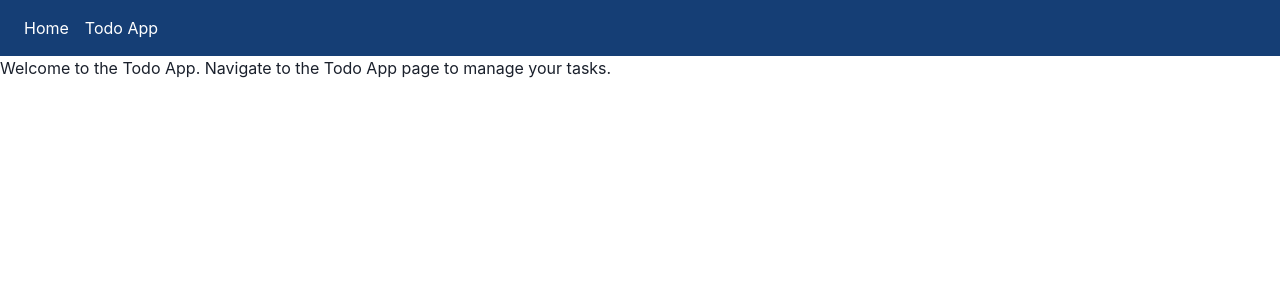
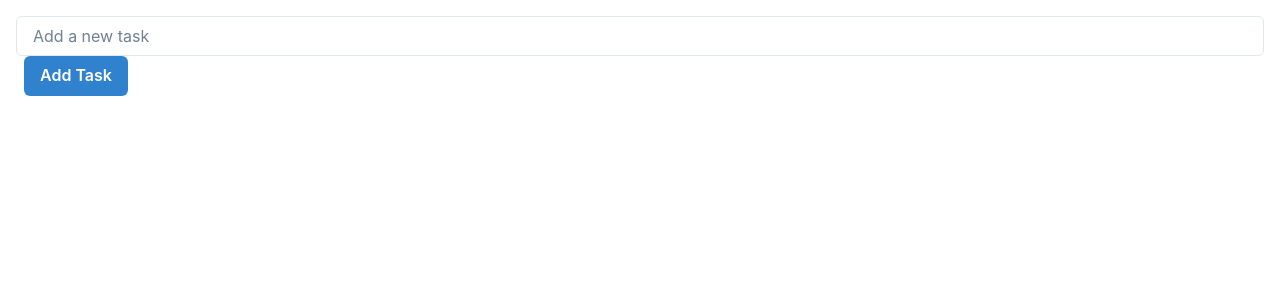
Before and after one commit to GPT-Engineer-App-Dev/tidylist, a React (Vite) app: page / in a window 1280 px wide. Shown: the top 300 px of the page. Built offline with nearby package versions, Linux system fonts and the light colour scheme.

Commit message:
Remove navigation bar and adjust routes to only include the Todo App page.

```diff
--- a/src/App.jsx
+++ b/src/App.jsx
@@ -1,15 +1,14 @@
 import { Route, BrowserRouter as Router, Routes } from "react-router-dom";
-import Navigation from './components/Navigation';
+
 import TodoApp from './components/TodoApp';
 
 function App() {
   return (
     <Router>
       <>
-        <Navigation />
+
         <Routes>
-          <Route path="/" element={<div>Welcome to the Todo App. Navigate to the Todo App page to manage your tasks.</div>} />
-          <Route path="/todo" element={<TodoApp />} />
+          <Route path="/" element={<TodoApp />} />
         </Routes>
       </>
     </Router>
--- a/src/components/Navigation.jsx
+++ /dev/null
@@ -1,15 +0,0 @@
-import { Box, Flex, Link } from '@chakra-ui/react';
-import { Link as RouterLink } from 'react-router-dom';
-
-function Navigation() {
-  return (
-    <Flex as="nav" bg="brand.800" p={4} color="white" justifyContent="space-between">
-      <Box>
-        <Link as={RouterLink} to="/" px={2}>Home</Link>
-        <Link as={RouterLink} to="/todo" px={2}>Todo App</Link>
-      </Box>
-    </Flex>
-  );
-}
-
-export default Navigation;
```
